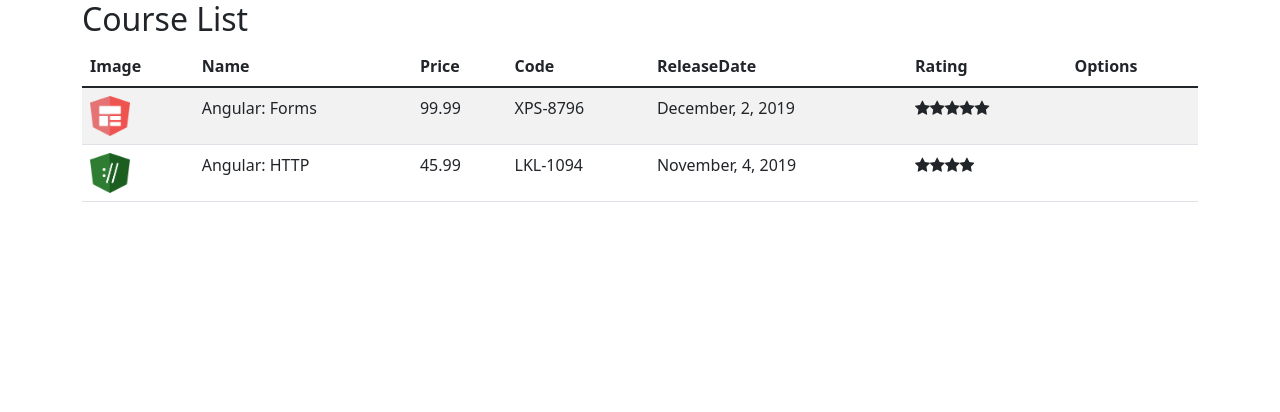
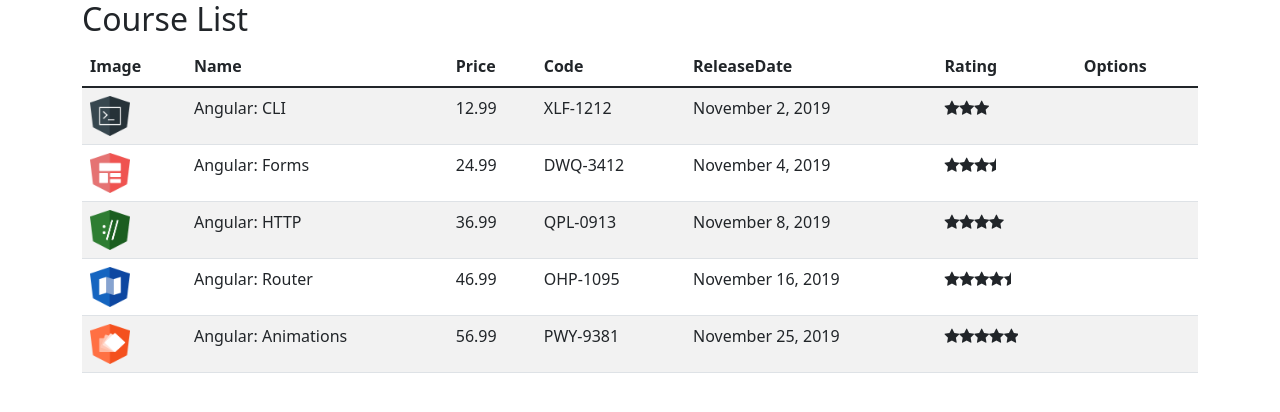
Before and after one commit to brunbs/bootcamp-santander-fullstack, an Angular app in the folder Angular/primeira-aplicacao/course-manager/: page / in a window 1280 px wide. Shown: the top 412 px of the page. Built offline with nearby package versions, Linux system fonts and the light colour scheme.

Commit message:
Add courseService for dependecy injection

```diff
--- a/Angular/primeira-aplicacao/course-manager/src/app/courses/course-list.component.ts
+++ b/Angular/primeira-aplicacao/course-manager/src/app/courses/course-list.component.ts
@@ -1,5 +1,6 @@
 import { Component, OnInit } from "@angular/core";
 import { Course } from "./course";
+import { CourseService } from "./course-service";
 
 @Component({
     selector: 'app-course-list',
@@ -8,28 +9,10 @@ import { Course } from "./course";
 
 export class CourseListComponent implements OnInit{
     courses: Course[] = [];
+
+    constructor(private courseService: CourseService) { }
+
     ngOnInit(): void {
-        this.courses = [
-            {
-                id: 1,
-                name: 'Angular: Forms',
-                imageUrl: '/assets/images/forms.png',
-                price: 99.99,
-                code: 'XPS-8796',
-                duration: 120,
-                rating: 5.4,
-                releaseDate: 'December, 2, 2019'
-            },
-            {
-                id: 2,
-                name: 'Angular: HTTP',
-                imageUrl: '/assets/images/http.png',
-                price: 45.99,
-                code: 'LKL-1094',
-                duration: 80,
-                rating: 4,
-                releaseDate: 'November, 4, 2019'
-            }
-        ]
+        this.courses = this.courseService.retrieveAll();
     }
 }
--- /dev/null
+++ b/Angular/primeira-aplicacao/course-manager/src/app/courses/course-service.ts
@@ -0,0 +1,69 @@
+import { Injectable } from "@angular/core";
+import { Course } from "./course";
+
+@Injectable({
+    providedIn: 'root'
+})
+export class CourseService {
+    retrieveAll(): Course[] {
+        return COURSES;
+    }
+}
+
+var COURSES: Course[] = [
+    {
+        id: 1,
+        name: 'Angular: CLI',
+        releaseDate: 'November 2, 2019',
+        description: 'Neste curso, os alunos irão obter um grande conhecimento nos principais recursos do CLI.',
+        duration: 120,
+        code: 'XLF-1212',
+        rating: 3,
+        price: 12.99,
+        imageUrl: '/assets/images/cli.png',
+    },
+    {
+        id: 2,
+        name: 'Angular: Forms',
+        releaseDate: 'November 4, 2019',
+        description: 'Neste curso, os alunos irão obter um conhecimento aprofundado sobre os recursos disponíveis no módulo de Forms.',
+        duration: 80,
+        code: 'DWQ-3412',
+        rating: 3.5,
+        price: 24.99,
+        imageUrl: '/assets/images/forms.png',
+    },
+    {
+        id: 3,
+        name: 'Angular: HTTP',
+        releaseDate: 'November 8, 2019',
+        description: 'Neste curso, os alunos irão obter um conhecimento aprofundado sobre os recursos disponíveis no módulo de HTTP.',
+        duration: 80,
+        code: 'QPL-0913',
+        rating: 4.0,
+        price: 36.99,
+        imageUrl: '/assets/images/http.png',
+    },
+    {
+        id: 4,
+        name: 'Angular: Router',
+        releaseDate: 'November 16, 2019',
+        description: 'Neste curso, os alunos irão obter um conhecimento aprofundado sobre os recursos disponíveis no módulo de Router.',
+        duration: 80,
+        code: 'OHP-1095',
+        rating: 4.5,
+        price: 46.99,
+        imageUrl: '/assets/images/router.png',
+    },
+    {
+        id: 5,
+        name: 'Angular: Animations',
+        releaseDate: 'November 25, 2019',
+        description: 'Neste curso, os alunos irão obter um conhecimento aprofundado sobre os recursos disponíveis sobre Animation.',
+        duration: 80,
+        code: 'PWY-9381',
+        rating: 5,
+        price: 56.99,
+        imageUrl: '/assets/images/animations.png',
+    }
+];
--- a/Angular/primeira-aplicacao/course-manager/src/app/courses/course.ts
+++ b/Angular/primeira-aplicacao/course-manager/src/app/courses/course.ts
@@ -7,4 +7,5 @@ export class Course {
     duration: number;
     rating: number;
     releaseDate: string;
+    description: string;
 }
```
